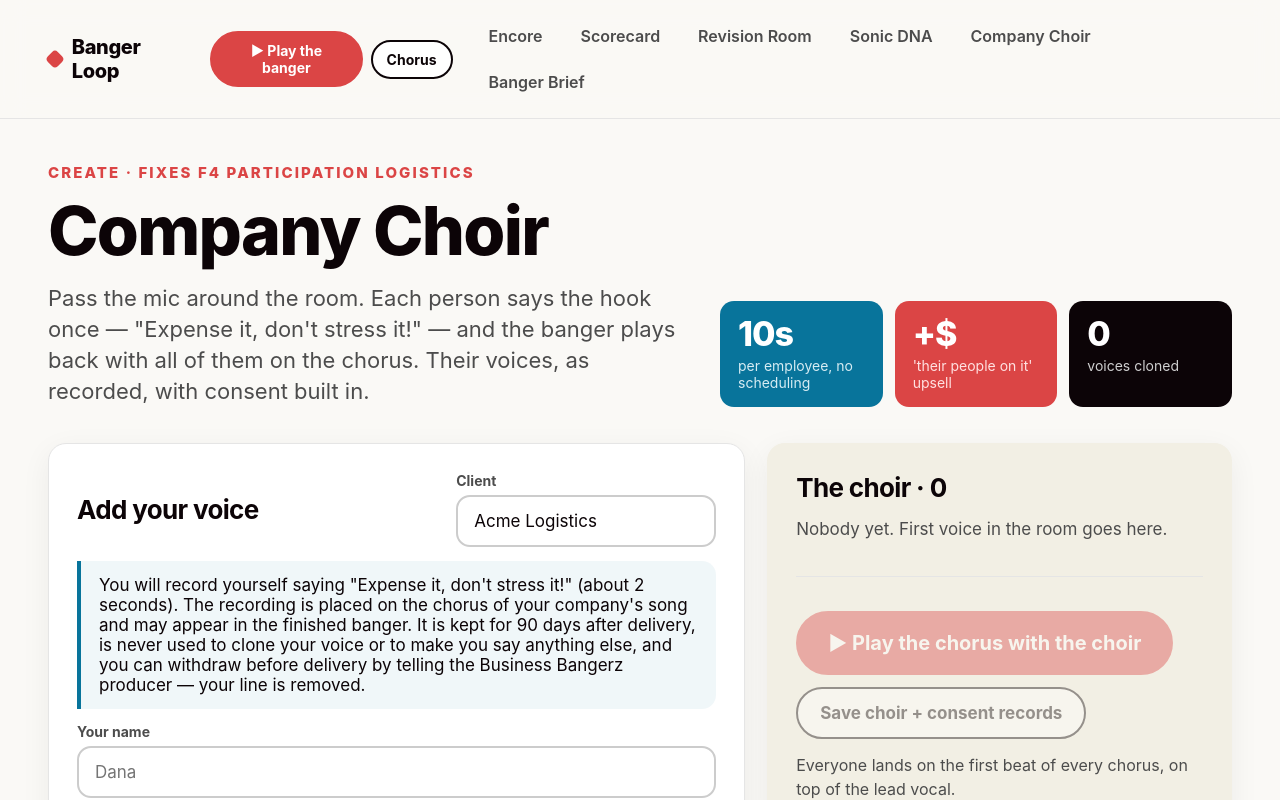
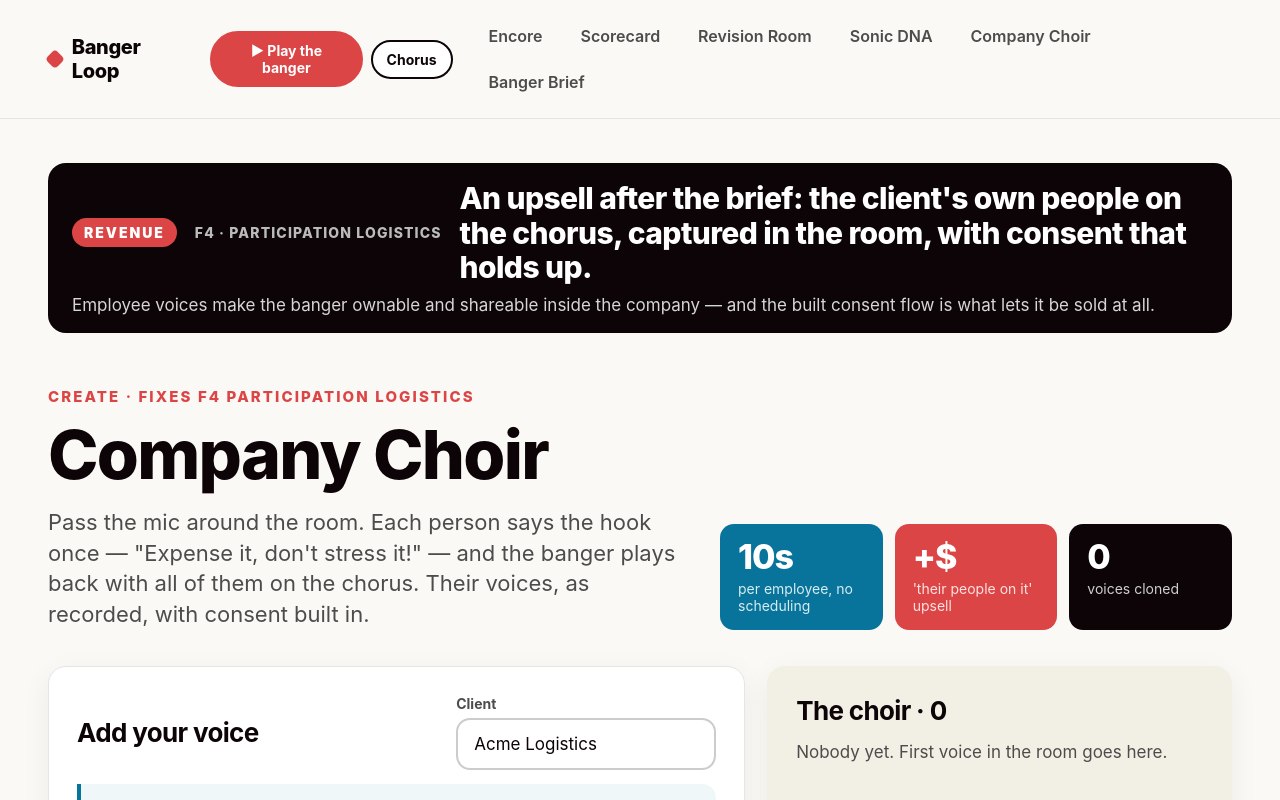
Before and after one commit to kfancy420/encore-recall-check, a Next.js app: page /choir in a window 1280 px wide. Shown: the top 800 px of the page. Built offline with nearby package versions, Linux system fonts and the light colour scheme.

Commit message:
Outcome banner on every app: revenue or cost, friction ID, the claim, and why it holds

```diff
--- a/app/AppHero.tsx
+++ b/app/AppHero.tsx
@@ -2,14 +2,24 @@
  * Every app opens with the same three things, in room-sized type:
  * what it is, what it does for Business Bangerz, and the business impact in numbers.
  */
-export function AppHero({ eyebrow, title, what, impact }: {
+export function AppHero({ eyebrow, title, what, impact, outcome }: {
   eyebrow: string;
   title: string;
   what: string;
   impact: { value: string; label: string; tone?: "red" | "blue" | "ink" }[];
+  /** The business outcome, stated first and plainly: which needle moves, and why that is defensible. */
+  outcome?: { kind: "Revenue" | "Cost"; friction: string; claim: string; because: string };
 }) {
   return (
     <section className="hero">
+      {outcome && (
+        <div className="outcome">
+          <span className={`outcome-kind ${outcome.kind === "Revenue" ? "red" : "blue"}`}>{outcome.kind}</span>
+          <span className="outcome-friction">{outcome.friction}</span>
+          <span className="outcome-claim">{outcome.claim}</span>
+          <span className="outcome-because">{outcome.because}</span>
+        </div>
+      )}
       <div>
         <div className="eyebrow">{eyebrow}</div>
         <h1>{title}</h1>
--- a/app/brief/page.tsx
+++ b/app/brief/page.tsx
@@ -77,6 +77,7 @@ export default function BriefPage() {
   return (
     <main className="page">
       <AppHero
+        outcome={{ kind: "Cost", friction: "F1 · intake quality", claim: "Prevents the most expensive mistake in the pipeline: a banger written from a bad brief.", because: "A rewrite costs more than the whole intake. Sixty seconds of the right questions, captured in a structured brief, removes it." }}
         eyebrow="Step 1 · Listen · fixes F1 intake quality + F6 reusable memory"
         title="Banger Brief"
         what="A voice interview instead of an intake form. It digs out the behavior change behind the request, the exact words to use and avoid, and how to say the company's own jargon — then hands the writer a structured brief."
--- a/app/choir/page.tsx
+++ b/app/choir/page.tsx
@@ -69,6 +69,7 @@ export default function ChoirPage() {
   return (
     <main className="page">
       <AppHero
+        outcome={{ kind: "Revenue", friction: "F4 · participation logistics", claim: "An upsell after the brief: the client's own people on the chorus, captured in the room, with consent that holds up.", because: "Employee voices make the banger ownable and shareable inside the company — and the built consent flow is what lets it be sold at all." }}
         eyebrow="Create · fixes F4 participation logistics"
         title="Company Choir"
         what={`Pass the mic around the room. Each person says the hook once — "${HOOK}" — and the banger plays back with all of them on the chorus. Their voices, as recorded, with consent built in.`}
--- a/app/encore/page.tsx
+++ b/app/encore/page.tsx
@@ -126,6 +126,7 @@ export default function EncorePage() {
   return (
     <main className="page">
       <AppHero
+        outcome={{ kind: "Revenue", friction: "F5 · no proof of impact", claim: "A billable “Proof of Banger” check after every song — and evidence that defends premium pricing and wins the repeat order.", because: "Today repeat purchase is a matter of taste. A recall scorecard turns it into a result, sold as a line item, at $0 per check to run, with no extra staff." }}
         eyebrow="Step 3 · Listen again · fixes F5 no proof of impact"
         title="Encore"
         what={`Two weeks after "${brief.bangerTitle}" shipped to ${brief.client}, every employee gets a 60-second voice check. It proves the message landed — and tells Business Bangerz what to remix when it didn't.`}
--- a/app/globals.css
+++ b/app/globals.css
@@ -122,3 +122,12 @@ details summary { cursor: pointer; color: var(--muted); font-weight: 700; }
 
 /* Global player in the nav */
 .player { display: flex; align-items: center; gap: 8px; }
+
+/* Outcome banner — the business value, first, for the back of the room */
+.outcome { grid-column: 1 / -1; display: grid; grid-template-columns: auto auto 1fr; gap: 10px 18px; align-items: center; background: var(--text); color: #fff; border-radius: 18px; padding: 18px 24px; margin-bottom: 22px; }
+.outcome-kind { font-size: 14px; font-weight: 900; letter-spacing: .14em; text-transform: uppercase; padding: 6px 12px; border-radius: 999px; }
+.outcome-kind.red { background: var(--accent); } .outcome-kind.blue { background: var(--blue); }
+.outcome-friction { font-size: 14px; font-weight: 800; letter-spacing: .08em; text-transform: uppercase; color: #bbb; }
+.outcome-claim { font-size: clamp(22px, 2.4vw, 30px); font-weight: 800; letter-spacing: -.02em; line-height: 1.15; }
+.outcome-because { grid-column: 1 / -1; font-size: 17px; color: #d6d6d6; }
+@media (max-width: 700px) { .outcome { grid-template-columns: 1fr; } }
--- a/app/revision/page.tsx
+++ b/app/revision/page.tsx
@@ -80,6 +80,7 @@ export default function RevisionPage() {
   return (
     <main className="page">
       <AppHero
+        outcome={{ kind: "Cost", friction: "F2 · revision friction", claim: "Fewer revision rounds per banger, and no hours translating email feedback into production notes.", because: "Every remark arrives timestamped, tagged and prioritized, so the producer executes instead of interpreting. Two rounds saved on a project is a day of the founder's time." }}
         eyebrow="Step 2 · Create · fixes F2 revision friction"
         title="Revision Room"
         what={`The client presses play and talks over the draft. "Verse two feels corny" becomes a note pinned to the second it was said, tagged lyrics, marked change, with an action the producer can execute.`}
--- a/app/scorecard/page.tsx
+++ b/app/scorecard/page.tsx
@@ -21,6 +21,7 @@ export default function ScorecardPage() {
   return (
     <main className="page">
       <AppHero
+        outcome={{ kind: "Revenue", friction: "F5 · no proof of impact", claim: "This page is the product: proof the message landed, and the evidence-backed remix to sell next.", because: "Weak messages become the seed for the next banger, so every delivery creates the next order instead of ending the relationship." }}
         eyebrow={`Recall Scorecard · ${card.client}`}
         title={`Did "${card.bangerTitle}" land?`}
         what={`${card.employeesChecked} employees checked by Encore, 14 days after release. This is the page Business Bangerz sells: proof, per message and per department, plus the seed for the next banger.`}
--- a/app/sonic-dna/page.tsx
+++ b/app/sonic-dna/page.tsx
@@ -69,6 +69,7 @@ export default function SonicDnaPage() {
   return (
     <main className="page">
       <AppHero
+        outcome={{ kind: "Revenue", friction: "F4 · participation logistics", claim: "A premium “signature” tier: the client's own workplace in the drums, captured in thirty seconds with no studio.", because: "A song only that company could own justifies a higher price per project and cannot be produced by a generic music vendor." }}
         eyebrow="Create · fixes F4 participation logistics"
         title="Sonic DNA"
         what="The sounds of the client's workplace become the drum kit of their banger. Three hits recorded in the room, and the same song plays back with a signature no other company could have."
```
